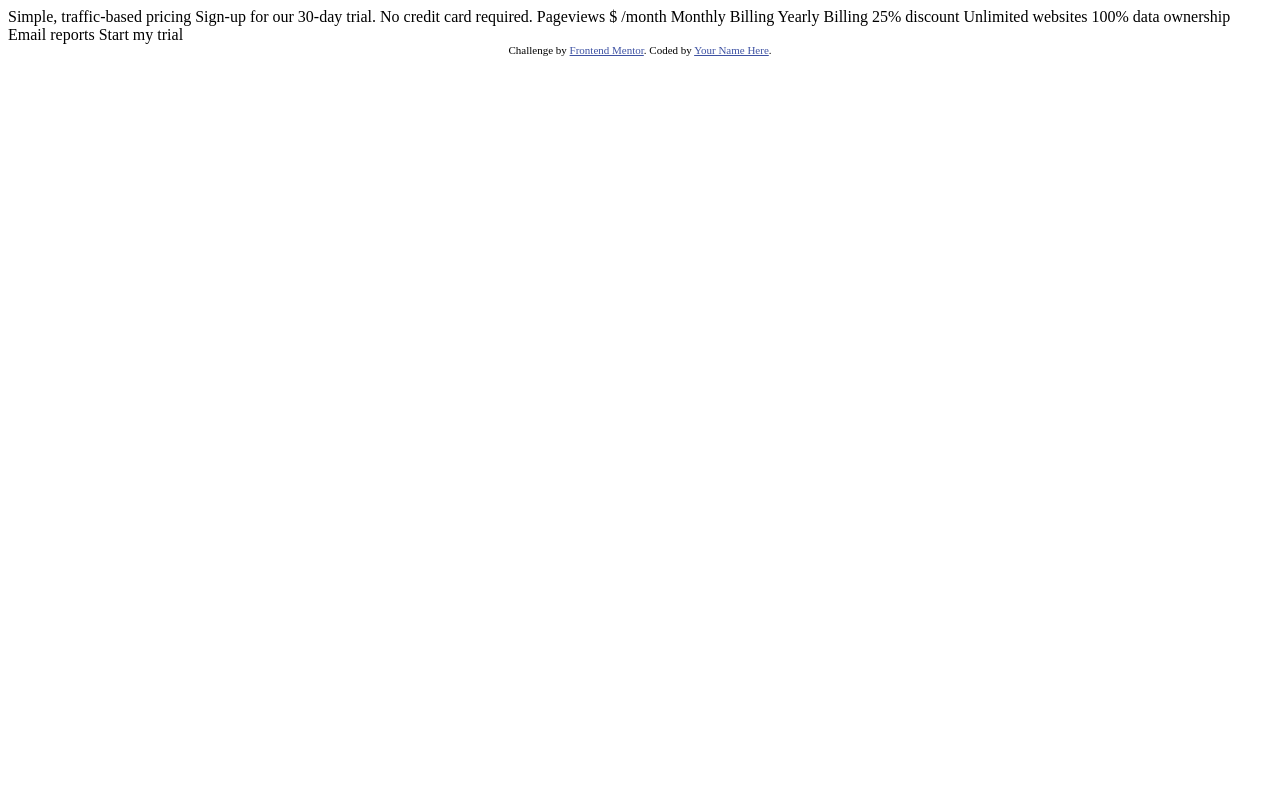
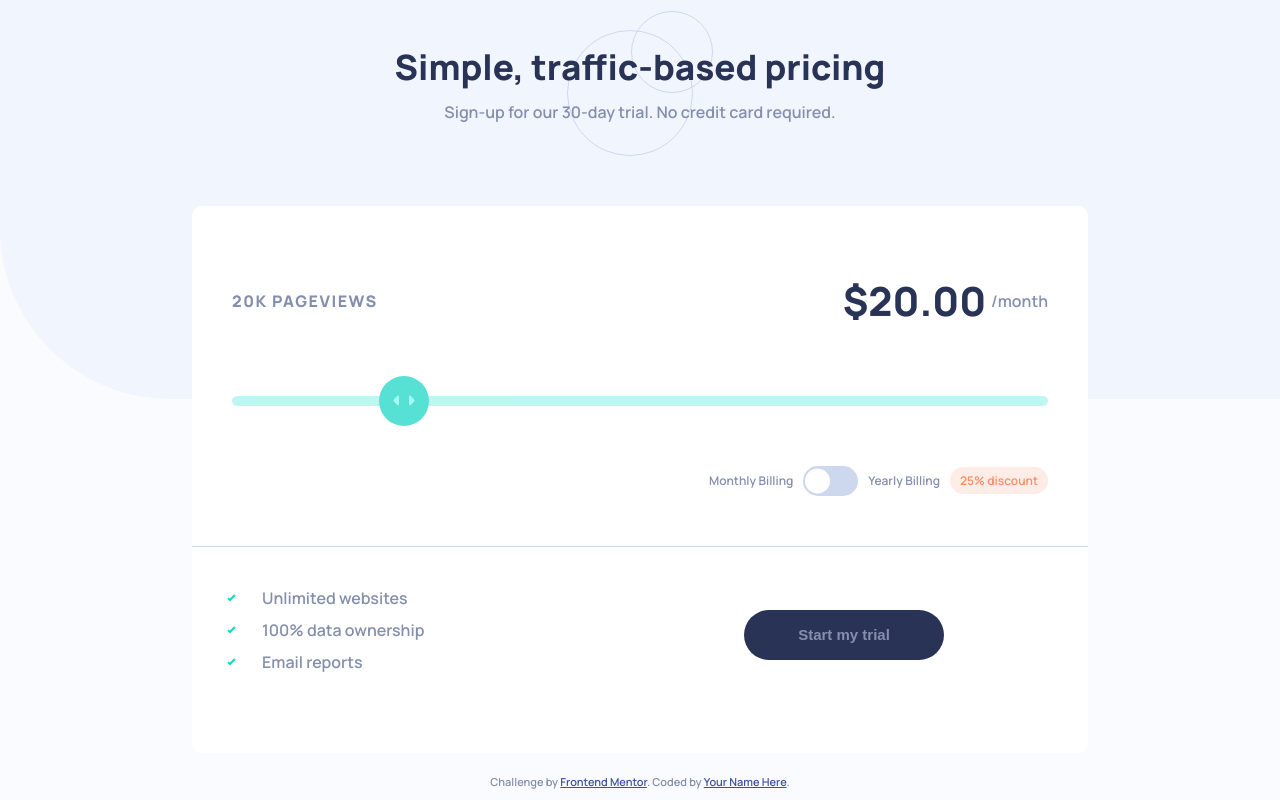
Before and after one commit to mr02trg/interactive-pricing-component, a plain HTML site: page index.html in a window 1280 px wide. Drawn offline with Linux system fonts and the light colour scheme.

Commit message:
complete desktop design and js functionality implementation

```diff
--- a/index.html
+++ b/index.html
@@ -8,32 +8,63 @@
 
   <title>Frontend Mentor | Interactive pricing component</title>
 
-  <!-- Feel free to remove these styles or customise in your own stylesheet 👍 -->
-  <style>
-    .attribution { font-size: 11px; text-align: center; }
-    .attribution a { color: hsl(228, 45%, 44%); }
-  </style>
+  <link rel="stylesheet" href="styles.css">
 </head>
 <body>
+  <div class="container">
+    <div class="intro-wrapper">
+      <div class="intro">
+        <div class="intro__heading">Simple, traffic-based pricing</div>
+        <div class="intro__subheading">Sign-up for our 30-day trial. No credit card required.</div>
+      </div>
+    </div>
+    <div class="pricing__card">
+      <div class="pricing__summary">
+        <div class="pageviews">50k pageviews</div>
+        <div class="pricing__amount"><span class="highlight">$16.00</span> / <span class="cycle">month</span></div>
+        <div class="pricing__slider__container">
+          <input type="range" min="1" max="100" value="50" class="pricing__slider">
+        </div>
+      </div>
+      <div class="billing__period">
+        <div class="billing__cycle">Monthly Billing</div>
+        <label class="switch">
+          <input type="checkbox" class="toggle__checkbox">
+          <div class="toggle"></div>
+        </label>
+        <div class="billing__cycle">Yearly Billing</div>
+        <div class="discount">
+          25% discount
+        </div>
+      </div>
+      <div class="pricing__footer">
+        <div class="benefits">
+          <div class="benefit__item">Unlimited websites</div>
+          <div class="benefit__item">100% data ownership</div>
+          <div class="benefit__item">Email reports</div>
+        </div>
+        <div class="start__my__trial__wrapper">
+          <button type="button" class="start__my__trial">
+            Start my trial
+          </button>
+        </div>
+      </div>
+    </div>
+  </div>
 
-  Simple, traffic-based pricing
-  Sign-up for our 30-day trial. No credit card required.
 
-  Pageviews
-  $ /month
 
-  Monthly Billing
-  Yearly Billing 25% discount
 
-  Unlimited websites
-  100% data ownership
-  Email reports
 
-  Start my trial
+
+
+
+
 
   <div class="attribution">
     Challenge by <a href="https://www.frontendmentor.io?ref=challenge" target="_blank">Frontend Mentor</a>.
     Coded by <a href="#">Your Name Here</a>.
   </div>
+  <script src="main.js" async defer></script>
 </body>
 </html>
--- /dev/null
+++ b/main.js
@@ -0,0 +1,37 @@
+const pageViewEl = document.querySelector(".pageviews");
+const pricingAmountEl = document.querySelector(".pricing__amount .highlight");
+const pricingCycleEl = document.querySelector(".pricing__amount .cycle");
+const sliderEl = document.querySelector(".pricing__slider");
+const toggleEl = document.querySelector(".toggle__checkbox");
+const YEARLY_DISCOUNT = .75;
+
+// initialise
+const init = () => {
+  handleSliderUpdate(20);
+  handleToggleUpdate(false);
+}
+
+const handleSliderUpdate = (sliderValue) => {
+  const value = parseInt(sliderValue);
+  sliderEl.value = value;
+  pageViewEl.textContent = `${value}k pageviews`;
+
+  handleToggleUpdate(toggleEl.checked);
+}
+
+const handleToggleUpdate = (isYearlyBilling) => {
+  const currPrice = parseInt(sliderEl.value);
+  if (isYearlyBilling) {
+    pricingCycleEl.textContent = 'year';
+
+    const yearlyPrice = (currPrice * 12 * YEARLY_DISCOUNT).toFixed(2);
+    pricingAmountEl.textContent = `$${yearlyPrice}`;
+  } else {
+    pricingCycleEl.textContent = 'month';
+    pricingAmountEl.textContent = `$${currPrice.toFixed(2)}`;
+  }
+}
+
+sliderEl.addEventListener('change', (e) => handleSliderUpdate(e.target.value))
+toggleEl.addEventListener('change', (e) => handleToggleUpdate(e.target.checked))
+init();
--- /dev/null
+++ b/styles.css
@@ -0,0 +1,214 @@
+@import url('https://fonts.googleapis.com/css2?family=Manrope:wght@600;800&display=swap');
+
+* {
+  box-sizing: border-box;
+
+  --light__gray__blue: hsl(224, 65%, 95%);
+  --soft__cyan: hsl(174, 77%, 80%);
+  --strong__cyan: hsl(174, 86%, 45%);
+
+}
+
+body {
+  position: relative;
+  margin: 0;
+  padding: 0;
+  font-family: 'Manrope', sans-serif;
+  width: 100%;
+  min-height: 100vh;
+  background-color: hsl(230, 100%, 99%);
+  background-image: url(images/bg-pattern.svg);
+  background-repeat: no-repeat;
+  background-size: contain;
+  display: grid;
+  place-items: center;
+  color: hsl(225, 20%, 60%);
+}
+
+.container {
+  width: 70%;
+}
+
+.intro-wrapper {
+  min-height: 145px;
+  text-align: center;
+  background-image: url(images/pattern-circles.svg);
+  background-repeat: no-repeat;
+  background-size: contain;
+  background-position: center;
+  display: grid;
+  place-items: center;
+  margin-bottom: 50px;
+}
+.intro__heading {
+  margin-bottom: 10px;
+  font-size: 35px;
+  font-weight: 800;
+  color: hsl(227, 35%, 25%);
+}
+
+.pricing__card {
+  width: 100%;
+  background-color: hsl(0, 0%, 100%);
+  padding-top: 40px;
+  padding-bottom: 30px;
+  border-radius: 10px;
+}
+.pricing__summary {
+  display: grid;
+  grid-template-columns: repeat(2, 1fr);
+  grid-template-rows: repeat(2, 1fr);
+  align-items: center;
+  padding: 0 40px;
+}
+.pricing__summary .pageviews {
+  grid-column: 1/2;
+  grid-row: 1/2;
+  text-transform: uppercase;
+  letter-spacing: 1.5px;
+  font-weight: 800;
+}
+.pricing__summary .pricing__amount {
+  grid-column: 2/3;
+  grid-row: 1/2;
+  display: flex;
+  justify-content: flex-end;
+  align-items: center;
+}
+.pricing__summary .pricing__amount .highlight {
+  color: hsl(227, 35%, 25%);
+  font-size: 40px;
+  font-weight: 800;
+  margin-right: 5px;
+}
+
+.pricing__slider__container {
+  grid-column: 1/3;
+  grid-row: 2/3;
+  width: 100%;
+}
+/* pricing slider */
+.pricing__slider {
+  -webkit-appearance: none;
+  appearance: none;
+  width: 100%;
+  height: 10px;
+  border-radius: 10px;
+  background-color: var(--soft__cyan);
+  opacity: 0.7;
+  margin: 40px 0 60px 0;
+}
+.pricing__slider.active {
+  background-color: var(--soft__cyan);
+}
+/* styling the handle */
+.pricing__slider::-webkit-slider-thumb {
+  -webkit-appearance: none;
+  appearance: none;
+  width: 50px;
+  height: 50px;
+  border-radius: 50%;
+  background-color: var(--strong__cyan);
+  background-image: url(images/icon-slider.svg);
+  background-repeat: no-repeat;
+  background-position: center;
+  cursor: pointer;
+  transform: all .2s;
+}
+.pricing__slider::-webkit-slider-thumb:hover {
+  background-color: var(--strong__cyan);
+}
+
+.billing__period {
+  display: flex;
+  justify-content: flex-end;
+  align-items: center;
+  padding: 0 40px 0 30px;
+  font-size: 12px;
+  margin-bottom: 50px;
+}
+/* toggle switch */
+.switch {
+  width: 55px;
+  height: 30px;
+  margin: 0 10px;
+}
+.switch .toggle {
+  position: relative;
+  background-color: hsl(223, 50%, 87%);
+  width: 100%;
+  height: 100%;
+  border-radius: 20px;
+}
+.switch .toggle::before {
+  content: '';
+  position: absolute;
+  top: 50%;
+  left: 2px;
+  width: 25px;
+  height: 25px;
+  border-radius: 50%;
+  background-color: white;
+  transform: translateY(-50%);
+  transition: .5s;
+}
+.switch input {
+  display: none;
+}
+.switch input:checked + .toggle {
+  background-color: var(--soft__cyan);
+}
+.switch input:checked + .toggle::before{
+  left: unset;
+  transform: translateY(-50%) translateX(28px);
+  transition: .5s;
+}
+.billing__period .billing__cycle {
+  font-weight: 600;
+}
+.billing__period .discount {
+  background-color: hsl(14, 92%, 95%);
+  padding: 5px 10px;
+  border-radius: 30px;
+  color: hsl(15, 100%, 70%);
+  margin-left: 10px;
+}
+
+.pricing__footer {
+  border-top: 1px solid hsl(223, 50%, 87%);
+  padding: 40px;
+  display: grid;
+  grid-template-columns: repeat(2, 1fr);;
+}
+.benefit__item {
+  position: relative;
+  padding-left: 30px;
+  margin-bottom: 10px;
+}
+.benefit__item::before {
+  content: url('images/icon-check.svg');
+  position: absolute;
+  width: 9px;
+  height: 8px;
+  top: -2px;
+  left: -5px;
+}
+.start__my__trial__wrapper {
+  display: grid;
+  place-items: center;
+}
+.start__my__trial {
+  min-width: 200px;
+  height: 50px;
+  border: none;
+  border-radius: 30px;
+  color: hsl(225, 20%, 60%);
+  background-color: hsl(227, 35%, 25%);
+  font-weight: 600;
+  font-size: 15px;
+}
+
+
+
+.attribution { font-size: 11px; text-align: center; }
+.attribution a { color: hsl(228, 45%, 44%); }
```
